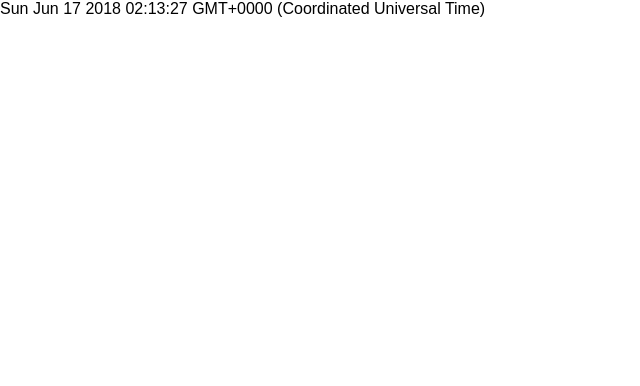
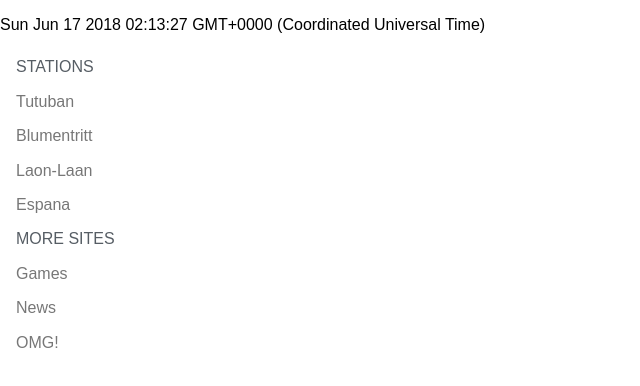
Before and after one commit to leiurus17/javascript-train-timetable, a plain HTML site: page index.html in a window 1280 px wide. Shown: the whole page, without its empty margins (0-640 px from the left). Drawn offline with nearby package versions, Linux system fonts and the light colour scheme.

Commit message:
Added some HTML properties

```diff
--- a/index.html
+++ b/index.html
@@ -1,14 +1,41 @@
-<htm>
+<!doctype html>
+<html>
 <head>
 	<link rel="stylesheet" href="https://unpkg.com/purecss@1.0.0/build/pure-min.css" integrity="sha384-nn4HPE8lTHyVtfCBi5yW9d20FjT8BJwUXyWZT9InLYax14RDjBj46LmSztkmNP9w" crossorigin="anonymous">
+	<meta http-equiv="Content-Type" content="text/html; charset=UTF-8">
 	<title>PNR Train Schedule</title>
+
+	<style>
+		.custom-restricted-width {
+		    /* To limit the menu width to the content of the menu: */
+		    display: inline-block;
+		    /* Or set the width explicitly: */
+		    /* width: 10em; */
+		}
+	</style>
 </head>
 <body>
-	<p id="demo"></p>
+	<p id="dateTime"></p>
 
 	<script>
 		var d = new Date();
-		document.getElementById("demo").innerHTML = d;
+		document.getElementById("dateTime").innerHTML = d;
 	</script>
+
+	</style>
+	<div class="pure-menu custom-restricted-width">
+	    <span class="pure-menu-heading">Stations</span>
+
+	    <ul class="pure-menu-list">
+	        <li class="pure-menu-item"><a href="#" class="pure-menu-link">Tutuban</a></li>
+	        <li class="pure-menu-item"><a href="#" class="pure-menu-link">Blumentritt</a></li>
+	        <li class="pure-menu-item"><a href="#" class="pure-menu-link">Laon-Laan</a></li>
+	        <li class="pure-menu-item"><a href="#" class="pure-menu-link">Espana</a></li>
+	        <li class="pure-menu-heading">More Sites</li>
+	        <li class="pure-menu-item"><a href="#" class="pure-menu-link">Games</a></li>
+	        <li class="pure-menu-item"><a href="#" class="pure-menu-link">News</a></li>
+	        <li class="pure-menu-item"><a href="#" class="pure-menu-link">OMG!</a></li>
+	    </ul>
+	</div>
 </body>
 </html>
```
